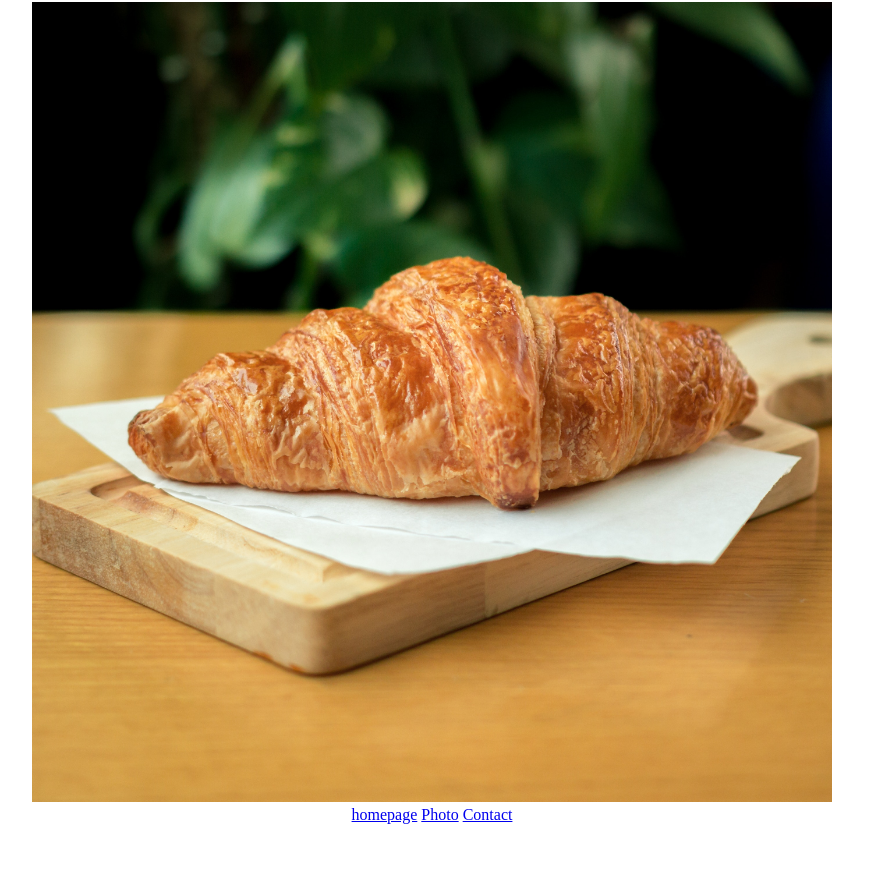
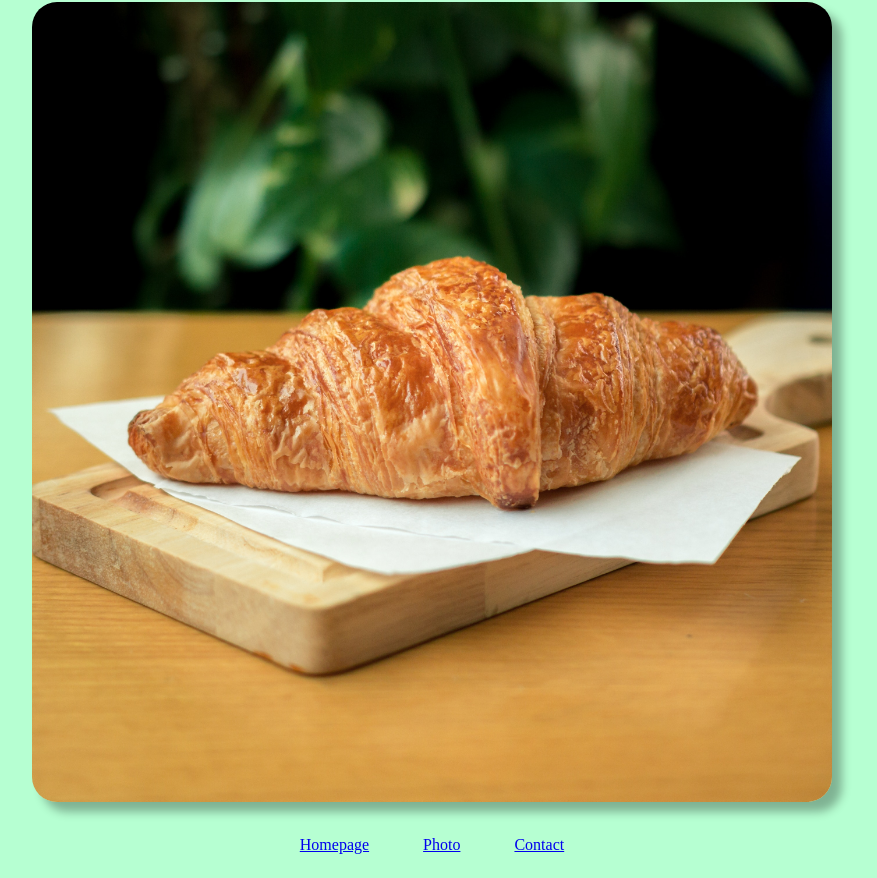
Before and after one commit to kerryoncoding/Croissant, a plain HTML site: page photo.html in a window 1280 px wide. Shown: the part 78-956 px from the top of the page, without its empty margins (208-1085 px from the left). Before the commit the page ends 910 px from the top, so only its background shows below. Drawn offline with Linux system fonts and the light colour scheme.

Commit message:
updated background color

```diff
--- a/photo.html
+++ b/photo.html
@@ -11,7 +11,7 @@
     <h1>A picture of a Croissant</h1>
     <img src="/images/croissant.jpg" alt="croissant" class="croissant-image" />
     <div>
-      <a href="/">homepage</a>
+      <a href="/">Homepage</a>
       <a href="/photo.html">Photo</a>
       <a href="/contact.html">Contact</a>
     </div>
--- a/src/style.css
+++ b/src/style.css
@@ -2,8 +2,17 @@
 body{
     display: block;
     text-align: center;
+    background-color: #b6ffd2;
 }
 
 .croissant-image {
     max-width: 800px;
+    border-radius: 25px;
+    box-shadow: 10px 10px 10px rgba(0, 0, 0, 0.3);
+    margin-bottom: 30px;
 }
+
+a {
+    padding: 25px;
+
+}
```
Also changed, not shown: contact.html (+1 -1 lines), index.html (+1 -1 lines).
